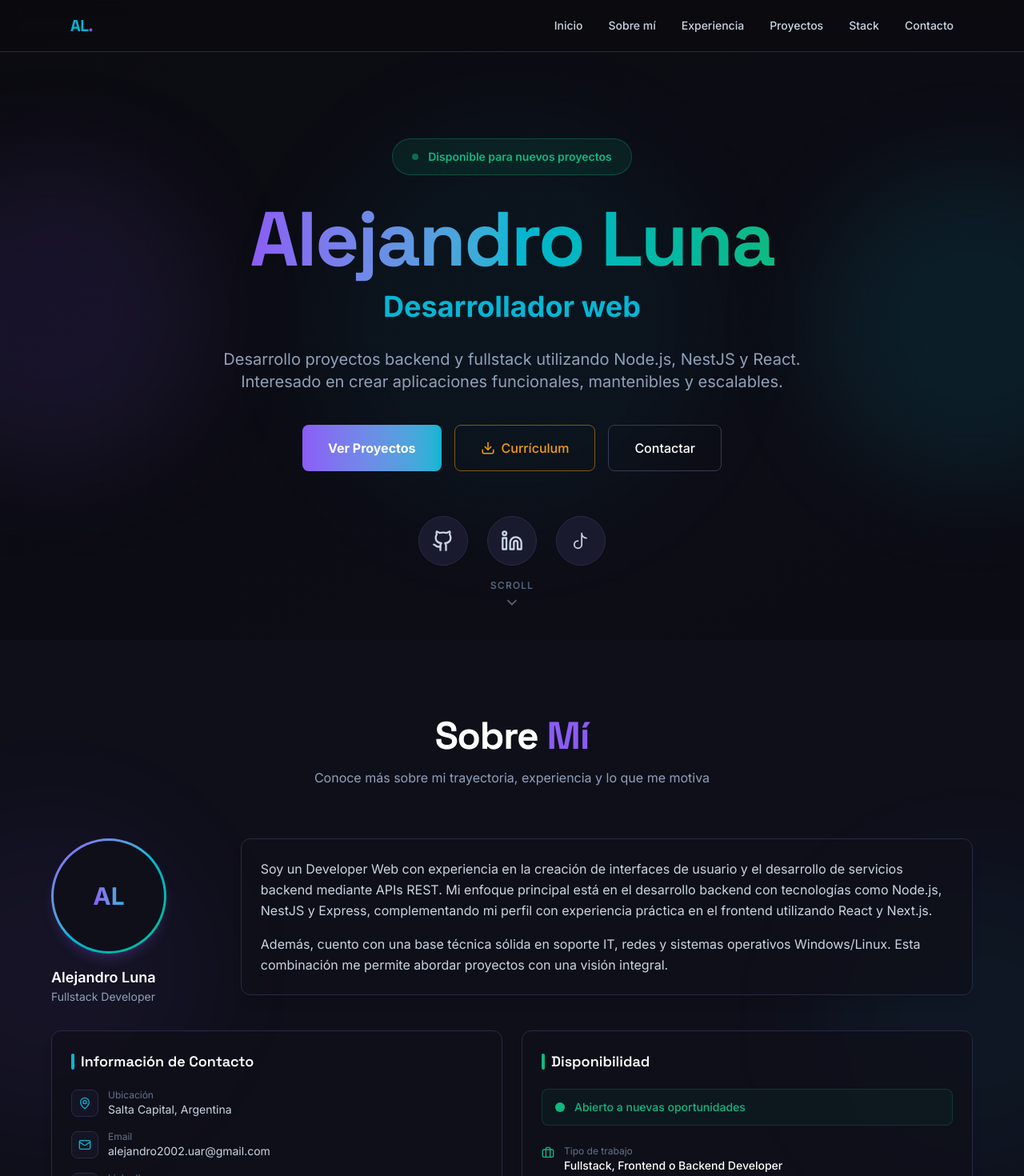
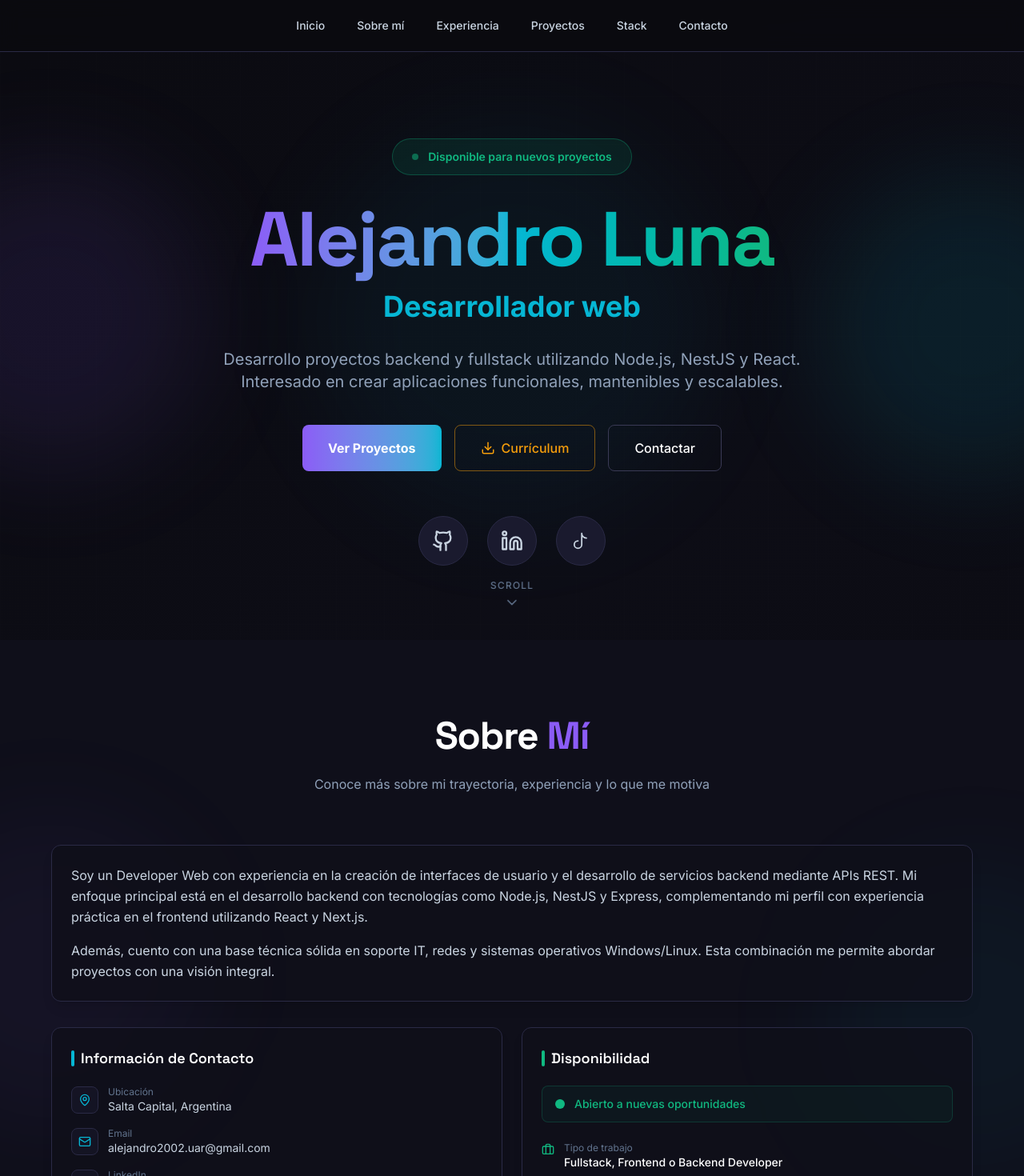
Before and after one commit to alejandro-uar/my-portfolio, a React (Vite) app: page / in a window 1280 px wide. Shown: the top 1470 px of the page at 80% size. Built offline with nearby package versions, Linux system fonts and the light colour scheme.

Commit message:
refactor code

```diff
--- a/src/components/layout/Navbar.jsx
+++ b/src/components/layout/Navbar.jsx
@@ -20,21 +20,14 @@ const Navbar = ({ onScroll }) => {
 
   return (
     <header className="fixed top-0 w-full z-50 backdrop-blur-md bg-deep-900/70 border-b border-border-500">
-      <nav className="max-w-6xl mx-auto px-6 h-16 flex items-center justify-between">
-        <div
-          onClick={() => onScroll("hero")}
-          className="text-xl font-bold text-brand-cyan font-heading cursor-pointer tracking-tight"
-        >
-          AL<span className="text-brand-violet">.</span>
-        </div>
-
+      <nav className="max-w-6xl mx-auto px-6 h-16 flex items-center justify-center relative">
         {/* Desktop */}
         <ul className="hidden md:flex items-center gap-8 text-slate-300 font-medium text-sm">
           {navItems.map((item) => (
             <li
               key={item.id}
               onClick={() => onScroll(item.id)}
-              className="cursor-pointer hover:text-brand-cyan transition"
+              className="cursor-pointer relative px-1 py-1 hover:text-brand-cyan transition after:absolute after:bottom-[-2px] after:left-0 after:h-[2px] after:w-0 after:bg-brand-cyan after:transition-all after:duration-300 hover:after:w-full"
             >
               {item.label}
             </li>
@@ -44,7 +37,7 @@ const Navbar = ({ onScroll }) => {
         {/* Mobile toggle */}
         <button
           onClick={() => setOpen(!open)}
-          className="md:hidden text-slate-200 p-2 hover:text-brand-cyan transition"
+          className="md:hidden absolute right-6 text-slate-200 p-2 hover:text-brand-cyan transition"
           aria-label="Menú"
         >
           {open ? <X size={24} /> : <Menu size={24} />}
--- a/src/components/sections/About/About.jsx
+++ b/src/components/sections/About/About.jsx
@@ -22,7 +22,7 @@ const About = () => {
           <h2 className="text-4xl md:text-5xl font-black tracking-tight">
             Sobre <span className="text-brand-violet">Mí</span>
           </h2>
-          <p className="text-slate-400 mt-4 max-w-2xl mx-auto">
+          <p className="text-slate-400 mt-6 max-w-2xl mx-auto">
             Conoce más sobre mi trayectoria, experiencia y lo que me motiva
           </p>
         </div>
--- a/src/components/sections/About/AboutProfile.jsx
+++ b/src/components/sections/About/AboutProfile.jsx
@@ -1,21 +1,8 @@
 const AboutProfile = () => {
   return (
     <div className="grid grid-cols-1 lg:grid-cols-5 gap-8 items-start">
-      <div className="flex flex-col items-center lg:items-start gap-4 lg:col-span-1">
-        <div className="w-36 h-36 rounded-full bg-gradient-to-br from-brand-violet via-brand-cyan to-brand-emerald p-[3px] shadow-lg shadow-brand-violet/20">
-          <div className="w-full h-full rounded-full bg-deep-800 flex items-center justify-center">
-            <span className="text-3xl font-black text-transparent bg-gradient-to-r from-brand-violet to-brand-cyan bg-clip-text">
-              AL
-            </span>
-          </div>
-        </div>
-        <div className="text-center lg:text-left">
-          <p className="text-white font-semibold text-lg">Alejandro Luna</p>
-          <p className="text-slate-400 text-sm">Fullstack Developer</p>
-        </div>
-      </div>
 
-      <div className="lg:col-span-4 bg-deep-800/80 border border-border-500 rounded-xl p-6 shadow-lg">
+      <div className="lg:col-span-5 bg-deep-800/80 border border-border-500 rounded-xl p-6 shadow-lg">
         <div className="space-y-4 text-slate-300 leading-relaxed">
           <p>
             Soy un Developer Web con experiencia en la creación de interfaces de usuario y el desarrollo de servicios backend mediante APIs REST. Mi enfoque principal está en el desarrollo backend con tecnologías como Node.js, NestJS y Express, complementando mi perfil con experiencia práctica en el frontend utilizando React y Next.js.
--- a/src/components/sections/Projects/ProjectCard.jsx
+++ b/src/components/sections/Projects/ProjectCard.jsx
@@ -13,7 +13,7 @@ const ProjectCard = ({ project, index }) => {
   return (
     <div
       ref={ref}
-      className={`bg-deep-800/80 backdrop-blur border border-border-500 rounded-2xl overflow-hidden hover:scale-[1.02] hover:shadow-xl hover:shadow-brand-cyan/5 transition-all ${
+      className={`bg-deep-800/80 backdrop-blur border border-border-500 rounded-2xl overflow-hidden flex flex-col hover:scale-[1.02] hover:shadow-xl hover:shadow-brand-cyan/5 transition-all ${
         isVisible ? "animate-fade-in-up" : "opacity-0"
       }`}
       style={{ animationDelay: `${index * 0.15}s` }}
@@ -28,7 +28,7 @@ const ProjectCard = ({ project, index }) => {
         </span>
       </div>
 
-      <div className="p-6 flex flex-col gap-4">
+      <div className="p-6 flex flex-col gap-4 flex-1">
         <h3 className="text-xl font-bold text-white font-heading">
           {project.title}
         </h3>
@@ -59,23 +59,12 @@ const ProjectCard = ({ project, index }) => {
           ))}
         </div>
 
-        <div className="flex gap-3 mt-2">
-          {project.githubUrl && (
-            <a
-              href={project.githubUrl}
-              target="_blank"
-              rel="noopener noreferrer"
-              className="flex items-center gap-2 px-4 py-2 border border-border-400 rounded-lg text-sm hover:bg-surface-700 hover:border-brand-cyan/50 transition text-slate-300"
-            >
-              <Github size={16} />
-              Código
-            </a>
-          )}
+        <div className="flex gap-3 mt-auto pt-3">
           <a
             href={project.demoUrl}
             target="_blank"
             rel="noopener noreferrer"
-            className="flex items-center gap-2 px-4 py-2 bg-gradient-to-r from-brand-violet to-brand-cyan rounded-lg text-sm hover:shadow-lg hover:shadow-brand-cyan/20 transition-all"
+            className="flex justify-center w-full gap-2 px-4 py-2 bg-gradient-to-r from-brand-violet to-brand-cyan rounded-lg text-sm hover:shadow-lg hover:shadow-brand-cyan/20 transition-all"
           >
             <ExternalLink size={16} />
             Demo
--- a/src/components/sections/Projects/projectsData.js
+++ b/src/components/sections/Projects/projectsData.js
@@ -19,6 +19,28 @@ const projectsData = [
     image: "/projects/scraper-jobs.jpg",
     demoUrl: "https://scraper-frontend-salta.vercel.app/",
     githubUrl: "https://github.com/alejandro-luna/scraper-jobs-salta",
+  },
+  {
+    title: "ByteFix",
+    description:
+      "Sistema de gestión de turnos para un servicio técnico de reparación y ensamblaje de PC. Permite a los clientes registrarse, agendar turnos dentro de los horarios laborales y cancelarlos con anticipación. Cuenta con autenticación de usuarios, validación de reglas de negocio y una API REST conectada a Supabase como base de datos PostgreSQL.",
+    highlights: [
+      "Agendamiento y cancelación de turnos en tiempo real",
+      "Autenticación de usuarios con registro y login",
+      "Base de datos PostgreSQL hosteada en Supabase con TypeORM",
+    ],
+    tech: [
+      "Express",
+      "TypeORM",
+      "Supabase (PostgreSQL)",
+      "React",
+      "Vite",
+      "TypeScript",
+      "CSS Modules",
+    ],
+    image: "/projects/bytefix.jpg",
+    demoUrl: "https://bytefix-front.vercel.app/",
+    githubUrl: "",
   },
   {
     title: "MyCloset",
```
